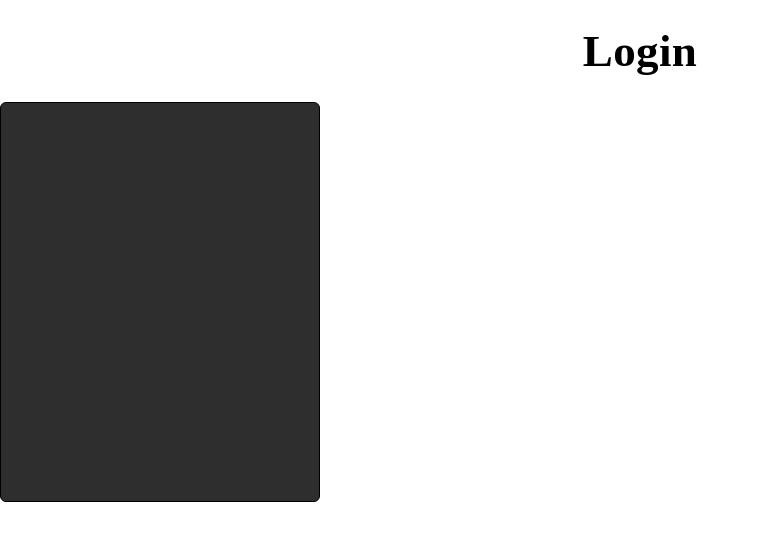
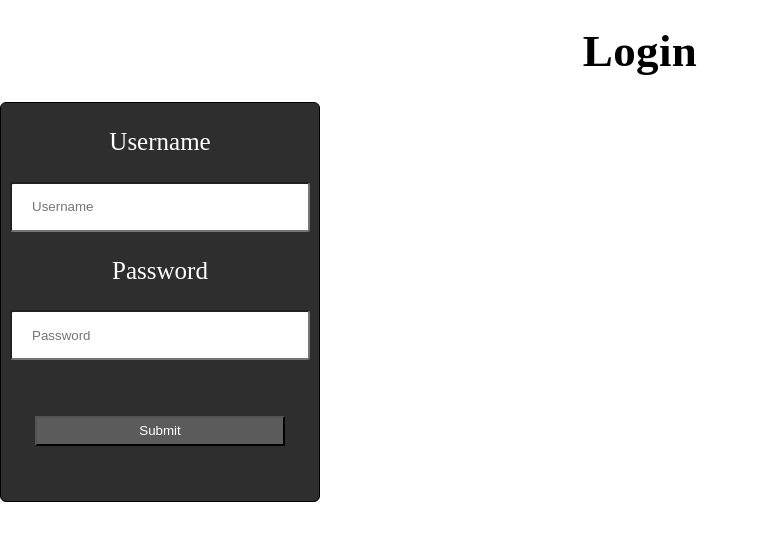
Before and after one commit to SmaelNicolas/Simplifyhr, a React (Create React App) app: page /login in a window 1280 px wide. Shown: the top 540 px of the page, without its empty margins (0-757 px from the left). Built offline with nearby package versions, Linux system fonts and the light colour scheme.

Commit message:
login form inputs

```diff
--- a/src/pages/Login/Login.jsx
+++ b/src/pages/Login/Login.jsx
@@ -1,11 +1,13 @@
-import { TitleStyled } from "./LoginStyled";
-import { FormStyled } from "./LoginStyled";
+import { TitleStyled, FormStyled } from "./LoginStyled";
+import LoginForm from "./LoginForm/LoginForm";
 
 function Login() {
 	return (
 		<>
 			<TitleStyled>Login</TitleStyled>
-			<FormStyled method='post'> </FormStyled>
+			<FormStyled method='post'>
+				<LoginForm></LoginForm>
+			</FormStyled>
 		</>
 	);
 }
--- /dev/null
+++ b/src/pages/Login/LoginForm/LoginForm.jsx
@@ -0,0 +1,36 @@
+import { Labels, Inputs, Button } from "./LoginFormStyled";
+
+function LoginForm() {
+	return (
+		<>
+			<Labels htmlFor='idLogin'>Username </Labels>
+			<Inputs
+				type='text'
+				id='fname'
+				name='idLogin'
+				placeholder='Username'
+				autocomplete='username'
+				required
+			></Inputs>
+
+			<Labels htmlFor='password'>Password </Labels>
+
+			<Inputs
+				name='password'
+				placeholder='Password'
+				type='password'
+				autocomplete='current-password'
+				id='current-password'
+				required
+			></Inputs>
+			<Button
+				onClick={(e) => {
+					e.preventDefault();
+				}}
+				type='submit'
+			></Button>
+		</>
+	);
+}
+
+export default LoginForm;
--- /dev/null
+++ b/src/pages/Login/LoginForm/LoginFormStyled.js
@@ -0,0 +1,22 @@
+import styled from "styled-components";
+
+export const Labels = styled.label`
+	color: #ffff;
+	font-size: 25px;
+`;
+
+export const Inputs = styled.input`
+	width: 300px;
+	height: 50px;
+	border-radius: 3px;
+	padding-left: 20px;
+`;
+
+export const Button = styled.input`
+	width: 250px;
+	height: 30px;
+	background-color: #8080808d;
+	color: #ffff;
+
+	margin: 30px 0px;
+`;
```
